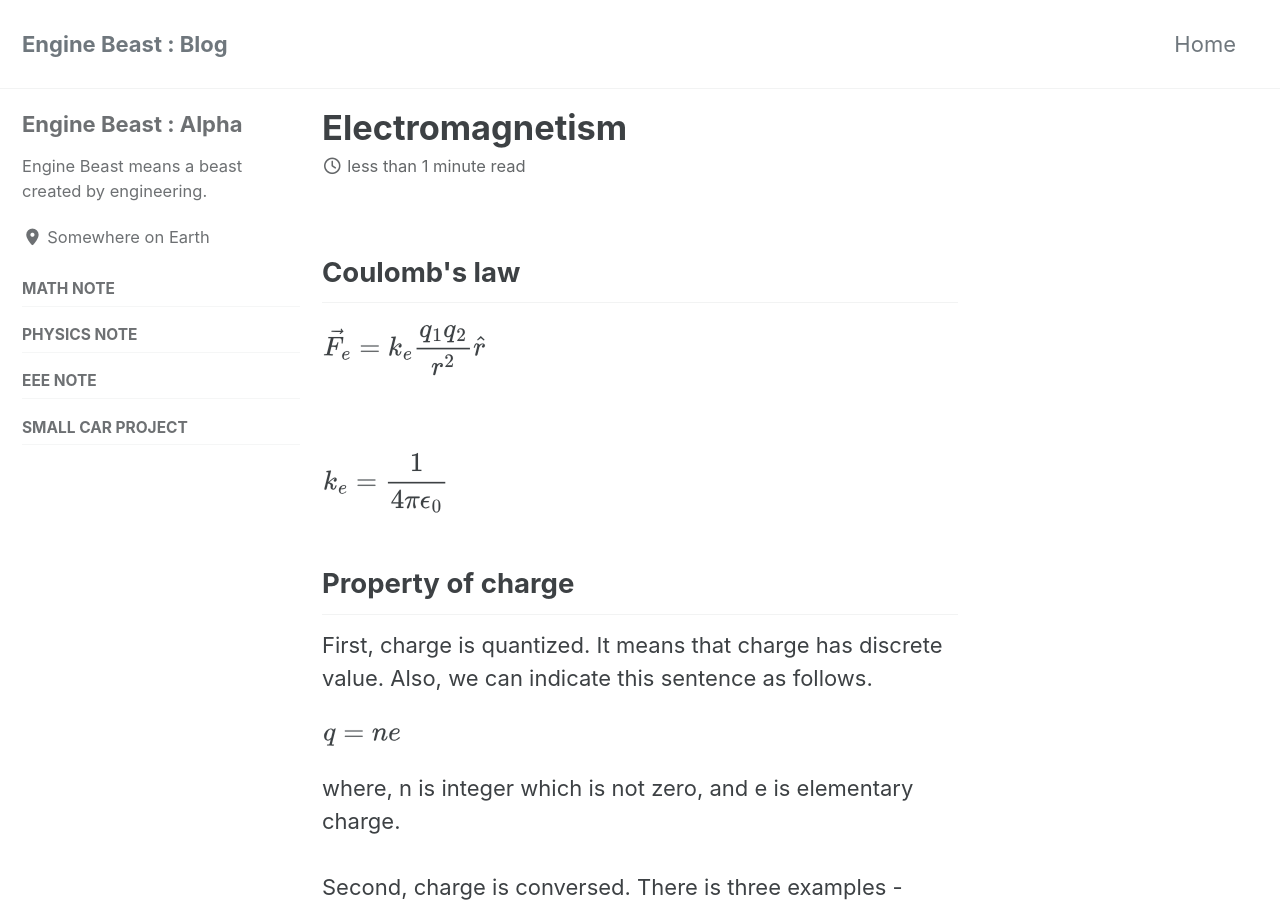
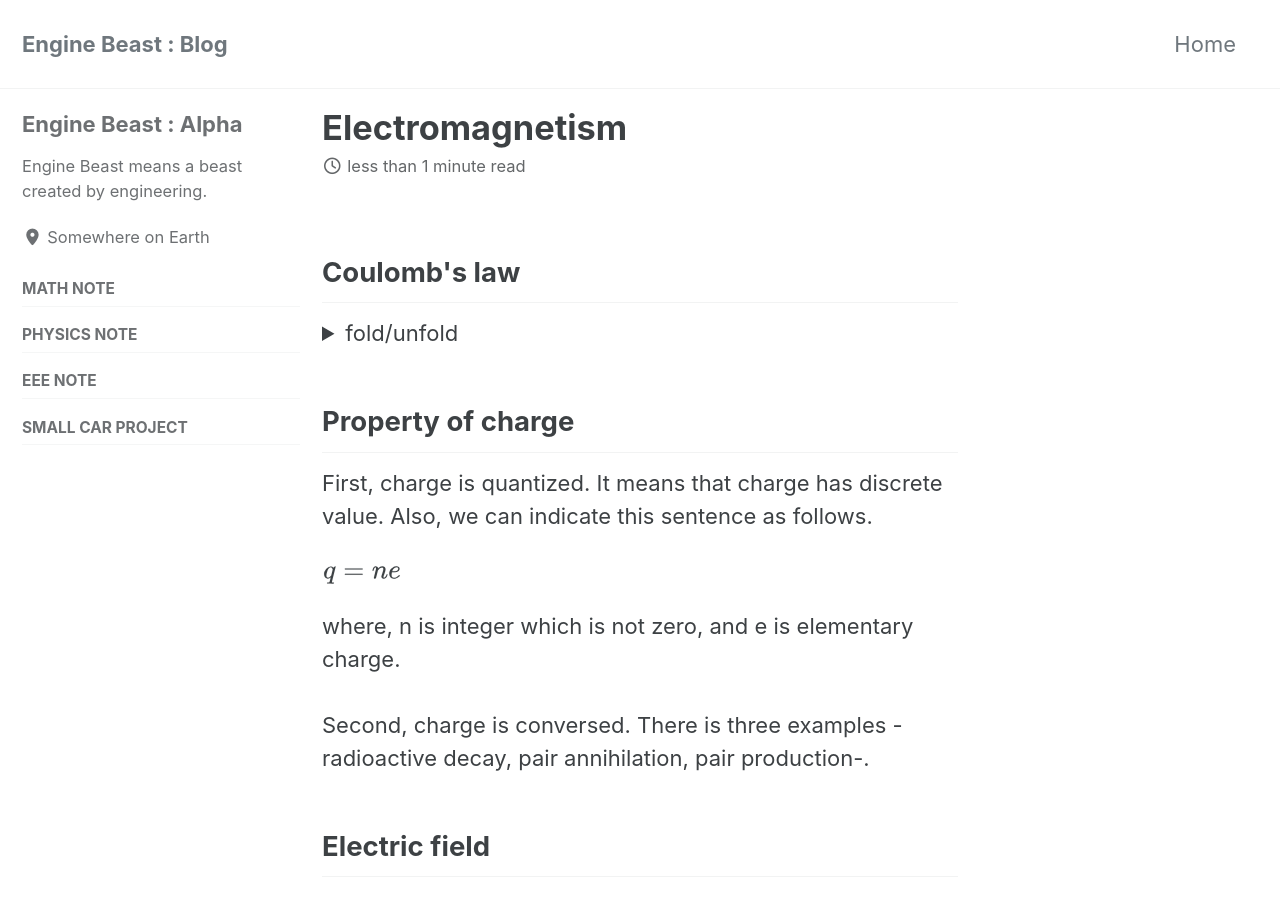
Before and after one commit to enginebeast/enginebeast.github.io, a Jekyll site: the page built from _posts/2025-10-10-electromagnetism.html, in a window 1280 px wide and 900 px high. Built offline with Jekyll 4.4.1, drawn with Linux system fonts in a browser that asks for light colours; cached includes are drawn as plain includes.

Commit message:
fold unfold electric field

```diff
--- a/_posts/2025-10-10-electromagnetism.html
+++ b/_posts/2025-10-10-electromagnetism.html
@@ -6,6 +6,8 @@ use_math: true
 ---
 
 <h2>Coulomb's law</h2>
+<details>
+    <summary>fold/unfold</summary>
     $$
     \begin{flalign*}
     \vec{F_e} = k_e\frac{q_1q_2}{r^2}\hat{r} &&
@@ -17,6 +19,7 @@ $$
     k_e = \frac{1}{4\pi\epsilon_0} &&
     \end{flalign*}
     $$
+</details>
 
 <h2>Property of charge</h2>
 First, charge is quantized. It means that charge has discrete value. Also, we can indicate this sentence as follows.
@@ -30,3 +33,5 @@ $$
 where, n is integer which is not zero, and e is elementary charge.<br>
 <br>
 Second, charge is conversed. There is three examples -radioactive decay, pair annihilation, pair production-.
+
+<h2>Electric field</h2>
```
Lines whose indentation alone changed are shown as unchanged.
